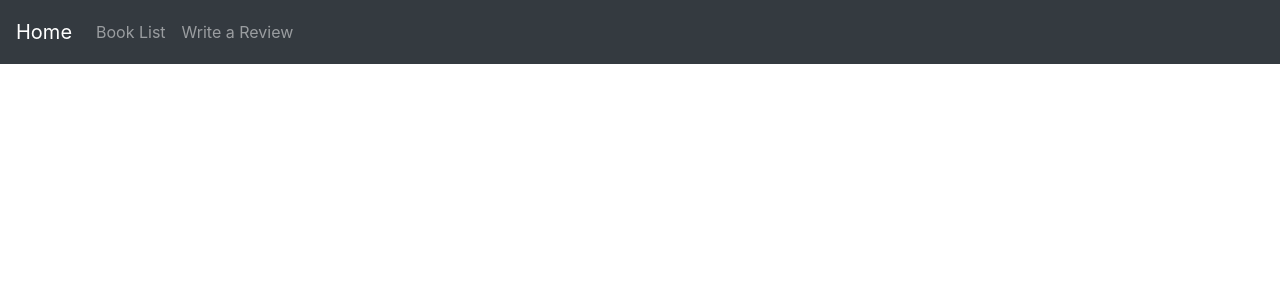
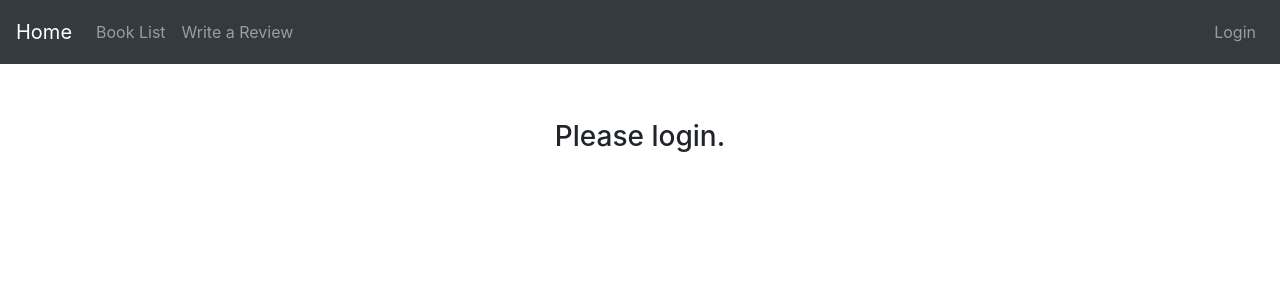
Before and after one commit to Rhijke/BookReviewApp, a React (Create React App) app: page /login in a window 1280 px wide. Shown: the top 300 px of the page. Built offline with nearby package versions, Linux system fonts and the light colour scheme; the HTML template or start-up script is replaced by a standard one.

Commit message:
Create login page

```diff
--- a/src/App.js
+++ b/src/App.js
@@ -6,6 +6,7 @@
 import WriteReview from './components/WriteReview';
 import SearchResults from './components/SearchResults';
 import BookDetails from './components/BookDetails';
+import Login from './components/Login';
 import { BrowserRouter as Router, Switch, Route } from 'react-router-dom';
 function App() {
   return (
@@ -18,6 +19,7 @@
           <Route path="/writereview" component={WriteReview} />
           <Route path="/search/:search" exact component={SearchResults} />
           <Route path="/details/:book" component={BookDetails} />
+          <Route path="/login" component={Login} />
         </Switch>
       </div>
     </Router>
--- /dev/null
+++ b/src/components/Login.js
@@ -0,0 +1,13 @@
+import React, { Component } from 'react';
+
+export class Login extends Component {
+  render() {
+    return (
+      <div>
+        <h3 className="page-header">Please login.</h3>
+      </div>
+    );
+  }
+}
+
+export default Login;
--- a/src/components/Nav.js
+++ b/src/components/Nav.js
@@ -16,8 +16,8 @@
       <Link className="navbar-brand" to="/">
         Home
       </Link>
-      <div className="collapse navbar-collapse" id="navbarNav">
-        <ul className="navbar-nav">
+      <div className="navbar-collapse w-100 order-1 order-md-0" id="navbarNav">
+        <ul className="navbar-nav mr-auto">
           <li className="nav-item">
             <Link className="nav-link" to="/booklist">
               Book List
@@ -30,6 +30,15 @@
           </li>
         </ul>
       </div>
+      <div className="navbar-collapse collapse w-100 order-3">
+        <ul className="navbar-nav ml-auto">
+          <li className="nav-item">
+            <Link className="nav-link" to="/login">
+              Login
+            </Link>
+          </li>
+        </ul>
+      </div>
     </nav>
   );
 }
```
